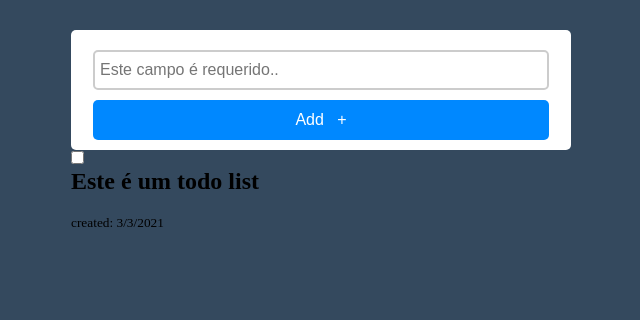
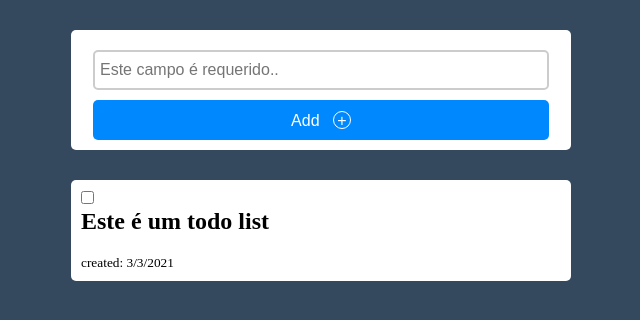
Before and after one commit to GeronimoOlanda/To-do-List, a PHP site: page / in a window 1280 px wide. Shown: the top 320 px of the page, without its empty margins (319-959 px from the left). Run offline with PHP 8.4, Linux system fonts and the light colour scheme.

Commit message:
Atualizando design do add-section

```diff
--- a/public/css/index.css
+++ b/public/css/index.css
@@ -51,3 +51,36 @@ body{
     border-radius:5px;
     cursor: pointer;
 }
+
+.add-section button:hover{
+    box-shadow: 0 2px 2px 0 #ccc, 0 2px 3px 0 #ccc;
+    opacity: 0.7;
+}
+
+.add-section button span{
+    border: 1px solid #fff;
+    border-radius: 50%;
+    display: inline-block;
+    width: 18px;
+    height: 18px;
+}
+
+#errorMes{
+    display: block;
+    background: #f2dede;
+
+    width: 95%;
+    height: 35px;
+
+    margin: 0px auto;
+    padding: 10px;
+    color: rgb(139, 19, 19);
+}
+
+.show-todo-section{
+    width: 100%;
+    background: #fff;
+    margin: 30px auto;
+    padding: 10px;
+    border-radius: 5px;
+}
```
